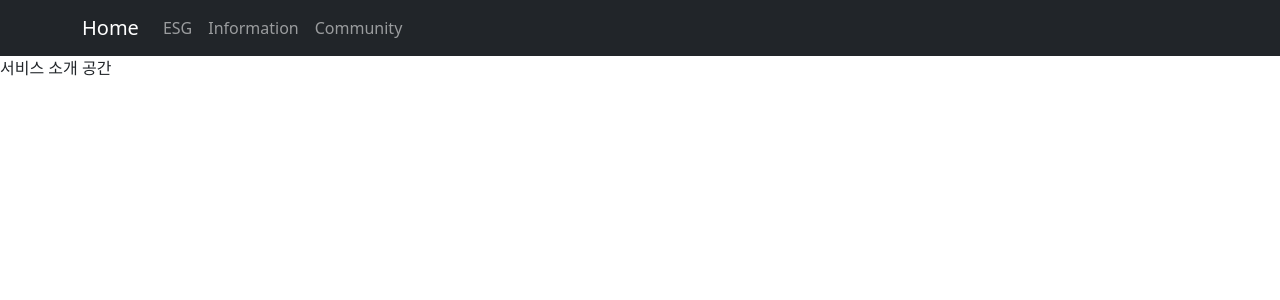
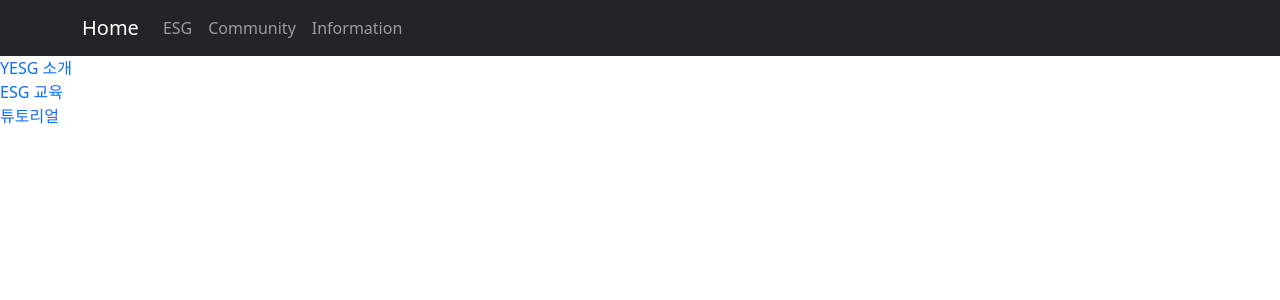
Before and after one commit to youresg/yesg-frontend, a React (Create React App) app in the folder web/: page /information in a window 1280 px wide. Shown: the top 300 px of the page. Built offline with nearby package versions, Linux system fonts and the light colour scheme.

Commit message:
Feat: 쿠키 삭제(쿠키 경로, 시간 추가)

```diff
--- a/web/src/App.js
+++ b/web/src/App.js
@@ -19,8 +19,8 @@ function App() {
                 <Routes>
                     <Route path="/home" element={<Main />} />
                     <Route path="/ESG" element={<ESG />} />
+                    <Route path="/community" element={<Community />} />
                     <Route path="/information" element={<Information />} />
-                    <Route path="/community" element={<Community />} />
                     <Route path="/oauth2/redirect" element={<Redirection />} />
                 </Routes>
             </BrowserRouter>
--- a/web/src/components/Cookies.js
+++ b/web/src/components/Cookies.js
@@ -4,7 +4,8 @@ const cookies = new Cookies();
 
 //쿠키 저장
 export const setCookie = (name, value, option) => {
-  cookies.set(name, value, { ...option });
+  const thirtyMinutes = 30 * 60 * 1000; // 30분을 밀리초로 계산
+  cookies.set(name, value, { ...option, expires: new Date(Date.now() + thirtyMinutes), path: '/' });
 };
 
 //쿠키 가져옴
--- a/web/src/components/GoogleButton.js
+++ b/web/src/components/GoogleButton.js
@@ -1,6 +1,7 @@
 import { GoogleLogin, GoogleOAuthProvider } from "@react-oauth/google";
 import jwtDecode from "jwt-decode";
 import LogoutButton from './LogoutButton.js';
+import { getCookie } from "./Cookies.js";
 
 const GoogleButton = () => {
 
@@ -20,16 +21,18 @@ const GoogleButton = () => {
   return (
 
     <GoogleOAuthProvider clientId={clientId}>
+      {console.log('accessToken = ', getCookie("accessToken"))}
+      {getCookie("accessToken") == null ? (
         <GoogleLogin
           buttonText="Login"
           onSuccess={handleGoogleLoginSuccess}
           onError={handleGoogleLoginFail}
-        />
+        />) : (
         <LogoutButton
-        clientId="구글 OAuth 클라이언트 ID"
-        buttonText="로그아웃"
-        />
-      </GoogleOAuthProvider>
+          clientId="구글 OAuth 클라이언트 ID"
+          buttonText="로그아웃"
+        />)}
+    </GoogleOAuthProvider>
 
   );
 };
--- a/web/src/components/LogoutButton.js
+++ b/web/src/components/LogoutButton.js
@@ -1,9 +1,25 @@
 import React from 'react';
-import { removeCookie } from './Cookies';
+import axios from 'axios';
+import { getCookie, removeCookie } from './Cookies';
 
 const LogoutButton = ({ onLogout }) => {
 
     const handleLogout = () => {
+        const accessToken = getCookie("accessToken");
+        const headers = {
+            'Authorization': `Bearer ${accessToken}`
+        };
+
+        // POST 요청을 보냅니다.
+        axios.post('/member/logout', {}, { headers })
+            .then(response => {
+                // 요청이 성공하면 여기에서 처리합니다.
+                console.log('로그아웃 성공:', response.data);
+            })
+            .catch(error => {
+                // 요청이 실패하면 여기에서 오류를 처리합니다.
+                console.error('로그아웃 실패:', error);
+            });
         // 액세스 토큰 쿠키 삭제
         removeCookie("accessToken");
 
--- a/web/src/components/information.js
+++ b/web/src/components/information.js
@@ -1,11 +1,21 @@
 import React from 'react';
+import { NavLink } from "react-router-dom";
 
-const information=() =>{
+const Information=() =>{
     return(
+        <nav>
         <div>
-            서비스 소개 공간
+          <NavLink to="/About1" style={{ textDecoration: "none" }}>YESG 소개</NavLink>
         </div>
+        <div>
+          <NavLink to="/About2" style={{ textDecoration: "none" }}>ESG 교육</NavLink>
+        </div>
+        <div>
+          <NavLink to="/About3" style={{ textDecoration: "none" }}>튜토리얼</NavLink>
+        </div>
+
+      </nav>
     )
 }
 
-export default information;
+export default Information;
--- a/web/src/index.js
+++ b/web/src/index.js
@@ -1,5 +1,5 @@
 import React from 'react';
-import ReactDOM from 'react-dom/client';
+import ReactDOM from 'react-dom';
 import './index.css';
 import App from './App';
 import reportWebVitals from './reportWebVitals';
@@ -11,7 +11,4 @@ root.render(
   </React.StrictMode>
 );
 
-// If you want to start measuring performance in your app, pass a function
-// to log results (for example: reportWebVitals(console.log))
-// or send to an analytics endpoint. Learn more: https://bit.ly/CRA-vitals
 reportWebVitals();
--- a/web/src/nav.js
+++ b/web/src/nav.js
@@ -10,8 +10,9 @@ function Navi() {
           <Navbar.Brand as={Link} to="/home">Home</Navbar.Brand>
           <Nav className="me-auto">
             <Nav.Link as={Link} to="/ESG">ESG</Nav.Link>
+            <Nav.Link as={Link} to="/community">Community</Nav.Link>
             <Nav.Link as={Link} to="/information">Information</Nav.Link>
-            <Nav.Link as={Link} to="/community">Community</Nav.Link>
+
           </Nav>
         </Container>
       </Navbar>
```
Also changed, not shown: web/src/components/infPage/About1.js (added, +11 -0 lines), web/src/components/infPage/About2.js (added, +11 -0 lines), web/src/components/infPage/About3.js (added, +11 -0 lines), web/src/components/infPage/infRoute.js (added, +24 -0 lines).
